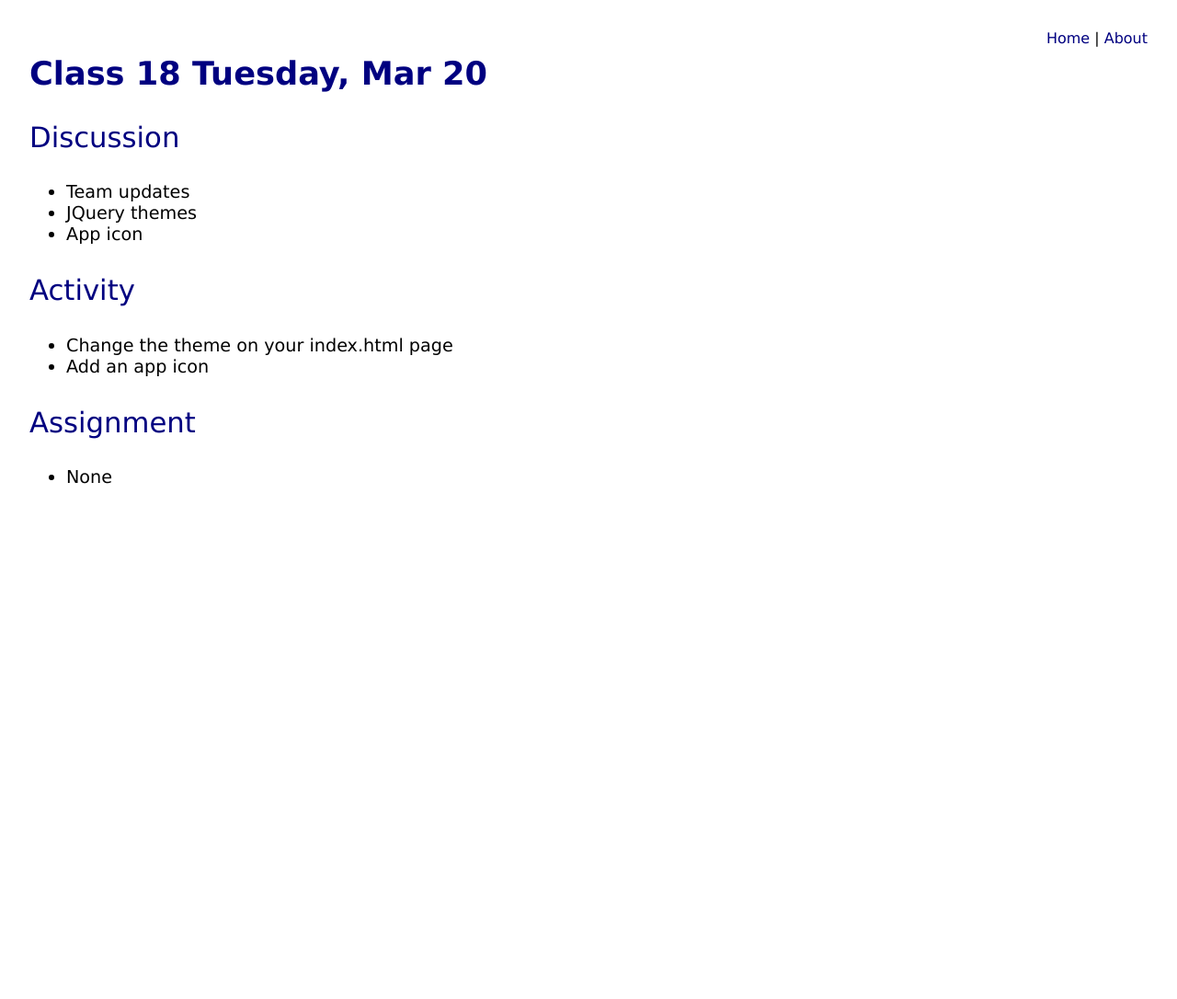
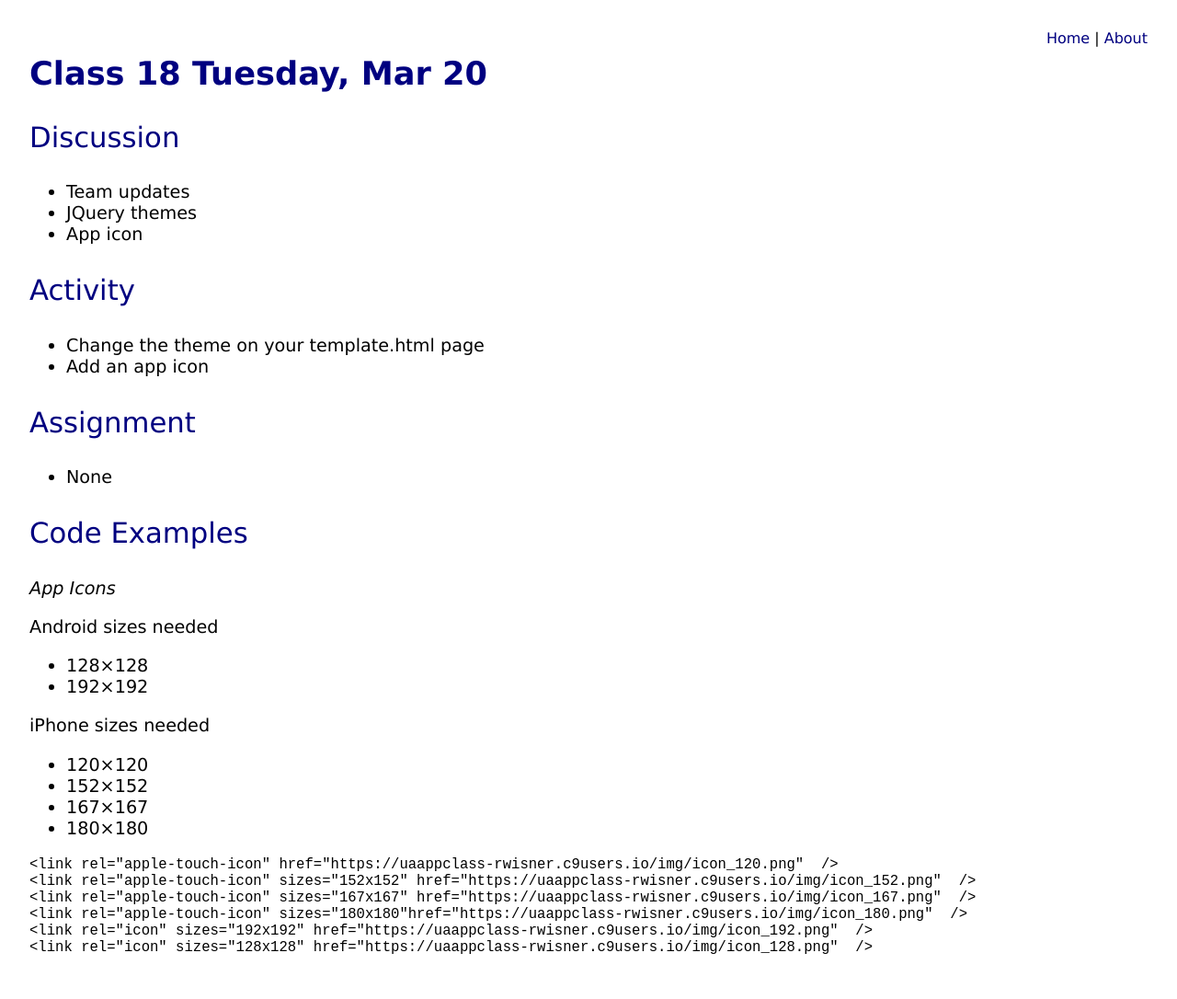
Before and after one commit to UAAppClass/uaappclass.github.io, a Jekyll site: the page built from _posts/2016-1-1-Class-18.md, in a window 1280 px wide. Shown: the whole page at 92% size. Built offline with Jekyll 4.4.1, drawn with Linux system fonts in a browser that asks for light colours; before the commit the page ends 900 px from its top, so only the background shows below that.

Commit message:
Updated class 18 with code examples

````diff
--- a/_posts/2016-1-1-Class-18.md
+++ b/_posts/2016-1-1-Class-18.md
@@ -11,9 +11,32 @@ title: Class 18 Tuesday, Mar 20
 
 ### Activity
 
-* Change the theme on your index.html page
+* Change the theme on your template.html page
 * Add an app icon
 
 ### Assignment
 
 * None
+
+### Code Examples ###
+
+*App Icons*
+
+Android sizes needed
+* 128×128
+* 192×192
+
+iPhone sizes needed
+* 120×120
+* 152×152
+* 167×167
+* 180×180
+
+```
+<link rel="apple-touch-icon" href="https://uaappclass-rwisner.c9users.io/img/icon_120.png"  />
+<link rel="apple-touch-icon" sizes="152x152" href="https://uaappclass-rwisner.c9users.io/img/icon_152.png"  />
+<link rel="apple-touch-icon" sizes="167x167" href="https://uaappclass-rwisner.c9users.io/img/icon_167.png"  />
+<link rel="apple-touch-icon" sizes="180x180"href="https://uaappclass-rwisner.c9users.io/img/icon_180.png"  />
+<link rel="icon" sizes="192x192" href="https://uaappclass-rwisner.c9users.io/img/icon_192.png"  />
+<link rel="icon" sizes="128x128" href="https://uaappclass-rwisner.c9users.io/img/icon_128.png"  />
+```
````
